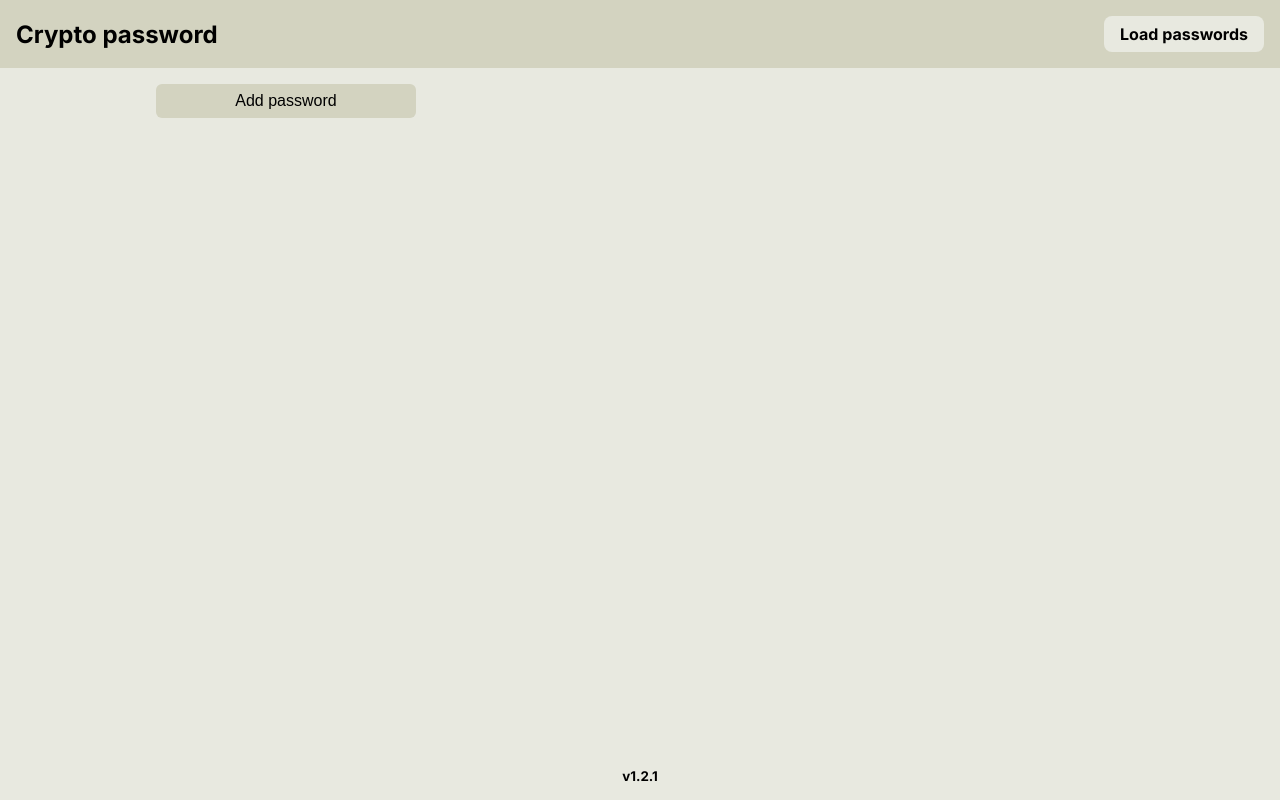
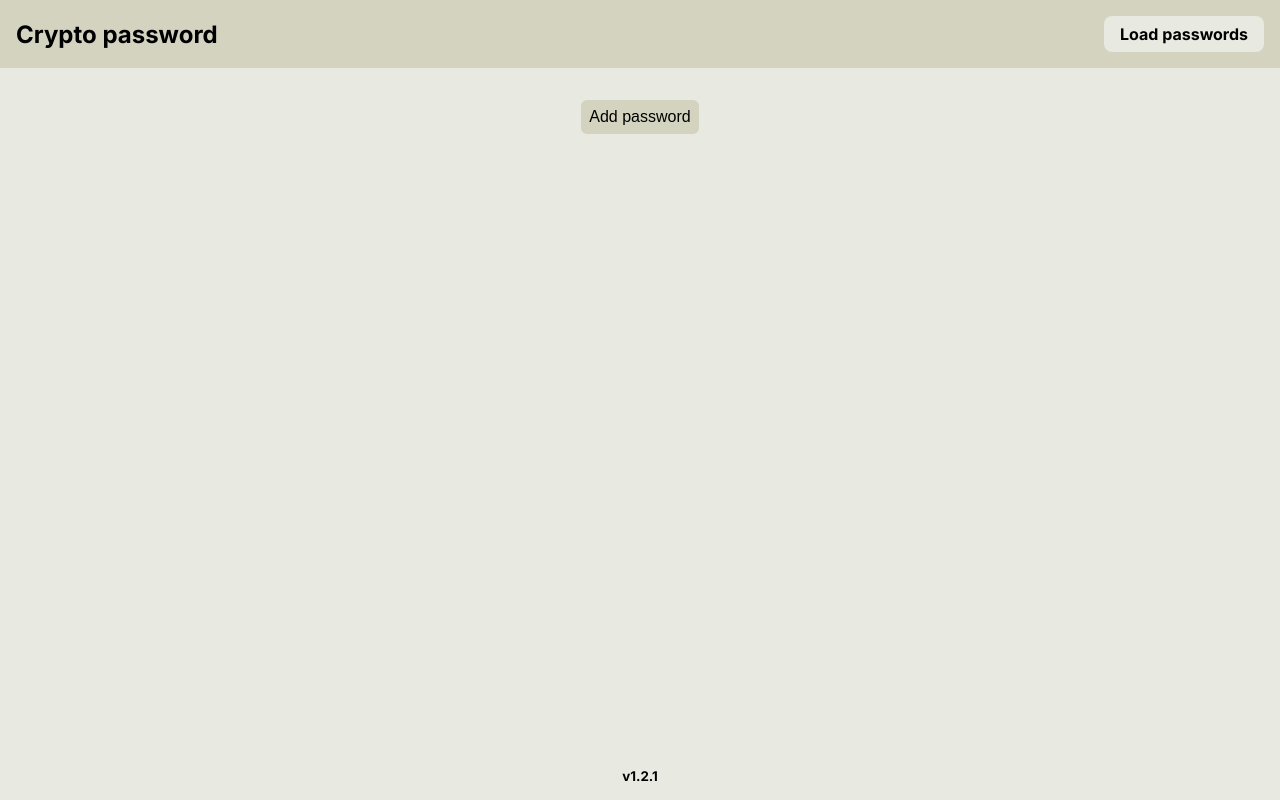
Before and after one commit to dagamdev/crypto-password, a Next.js app: page / in a window 1280 px wide. Built offline with nearby package versions, Linux system fonts and the light colour scheme; no server answers.

Commit message:
Add main tag

```diff
--- a/src/app/layout.tsx
+++ b/src/app/layout.tsx
@@ -25,7 +25,9 @@ export default function RootLayout ({
         }} />
         <Header />
 
-        {children}
+        <main>
+          {children}
+        </main>
 
         <div className='version'>
           <span>v{packageData.version}</span>
```
